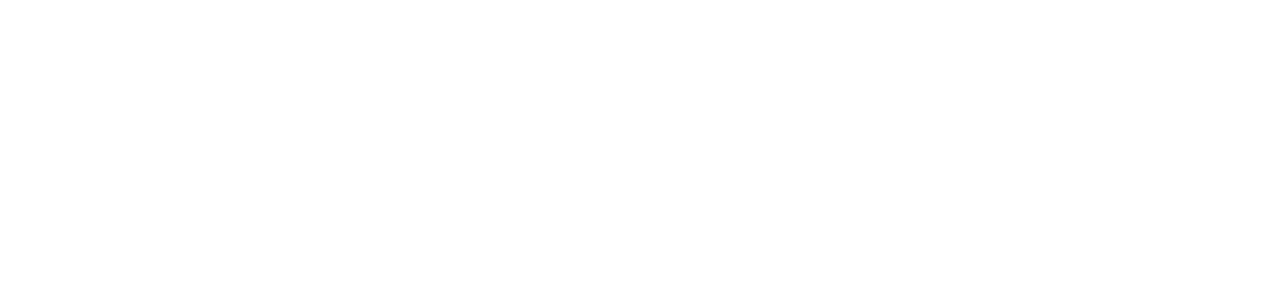
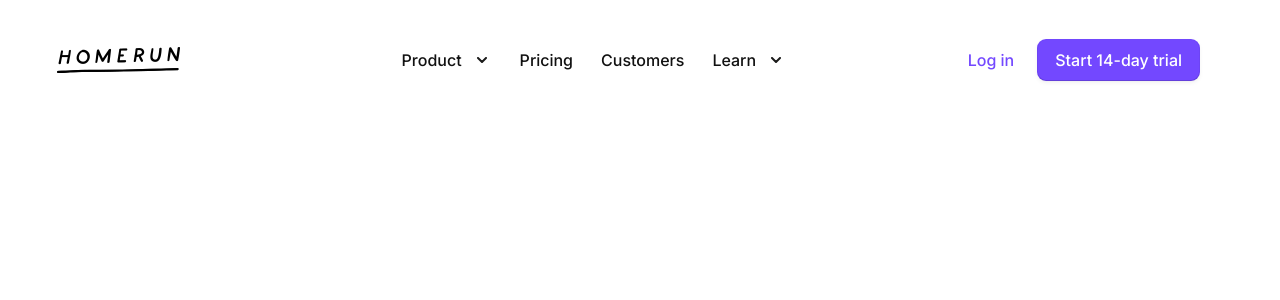
Before and after one commit to YHADJRABIA/upflow-test, a Next.js app: page / in a window 1280 px wide. Shown: the top 300 px of the page. Built offline with nearby package versions, Linux system fonts and the light colour scheme.

Commit message:
Integrate `Nav` to homepage

```diff
--- a/src/pages/index.tsx
+++ b/src/pages/index.tsx
@@ -1,7 +1,10 @@
 import Head from "next/head"
+import { Container, Main } from "@/components/sharedstyles"
+import { Nav } from "@/components/Navigation/Nav.styled"
 
 export default function Home() {
   return (
+    <Container>
       <Head>
         <title>Upflow test</title>
         <meta
@@ -10,5 +13,8 @@
         />
         <link rel="icon" href="/favicon.ico" />
       </Head>
+      <Nav />
+      <Main></Main>
+    </Container>
   )
 }
```
